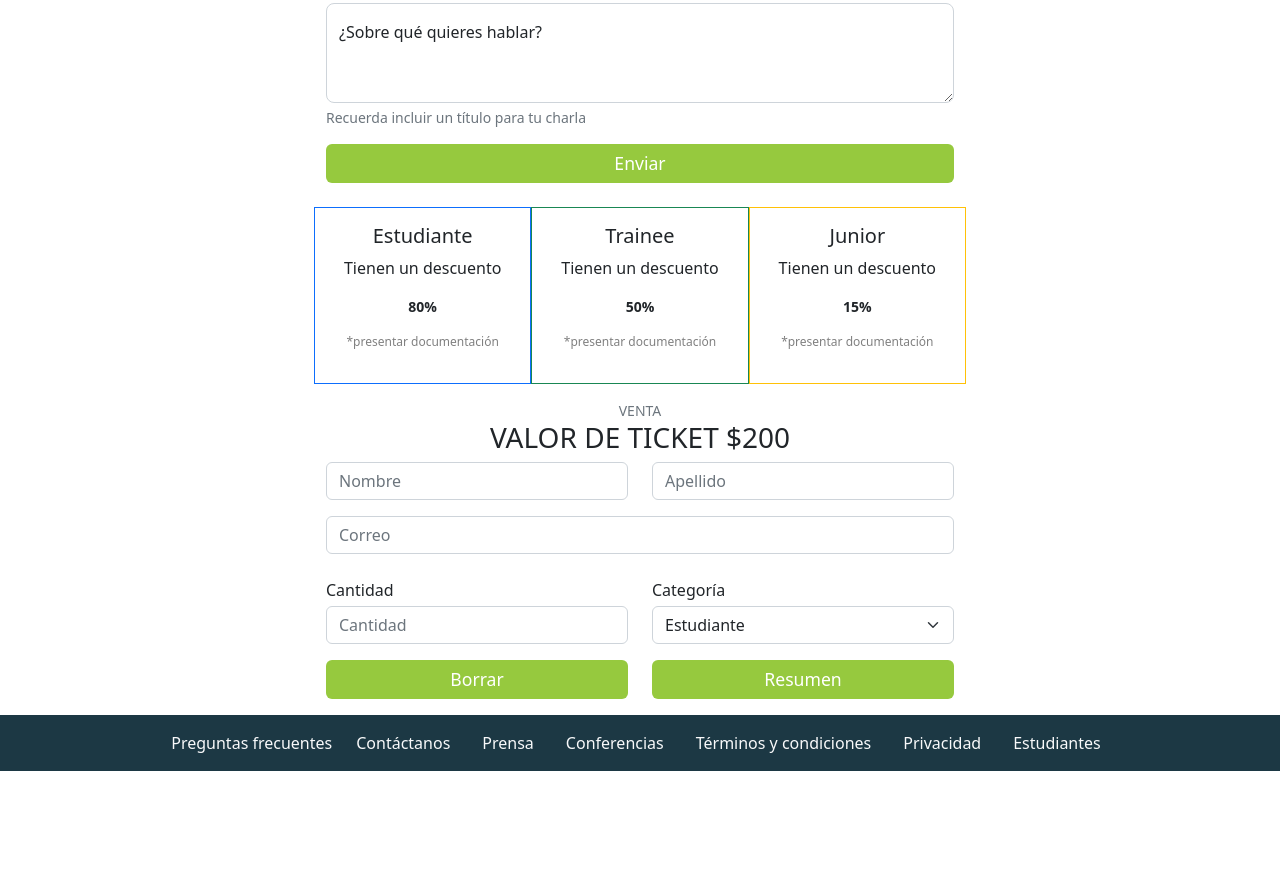
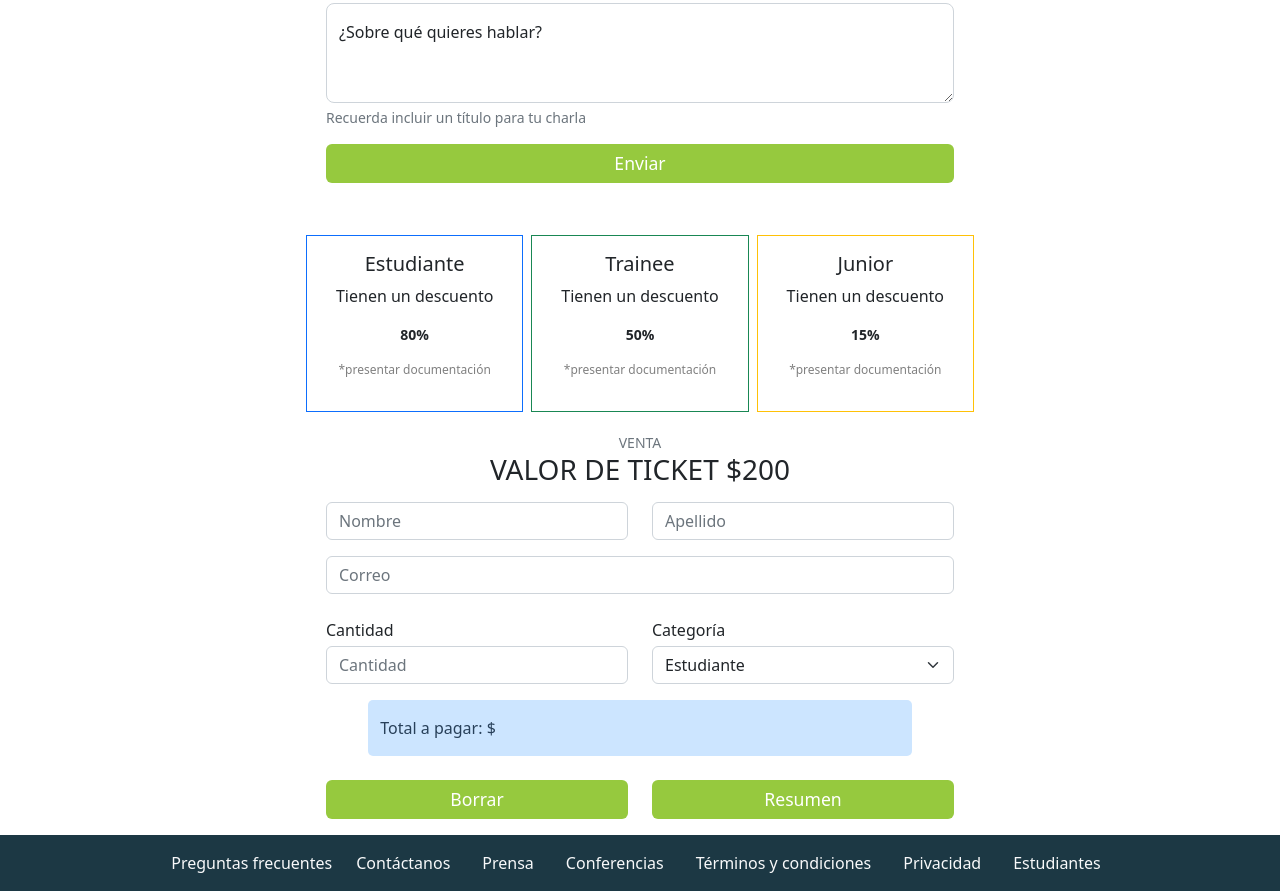
Before and after one commit to Asoriano02/cac-integrador-frontend-2022c2, a plain HTML site: page index.html in a window 1280 px wide. Shown: the part 2206-3097 px from the top of the page. Before the commit the page ends 2977 px from the top, so only its background shows below. Drawn offline with nearby package versions, Linux system fonts and the light colour scheme.

Commit message:
Terminada seccion Compra

```diff
--- a/css/estilo-personal.css
+++ b/css/estilo-personal.css
@@ -107,6 +107,13 @@ div.absolute {
     color: grey;
 }
 
+#boxPagar {
+    background-color: #CCE5FF;
+    color: #28405a;
+    border-radius: 5px;
+    box-sizing: border-box;
+}
+
 footer {
     background-color: #1C3844;
 }
--- a/index.html
+++ b/index.html
@@ -182,36 +182,30 @@
         </div>
     </section>
 
-    <section class="mt-4 mb-3" id="comprarTickets">
-        <div class="row justify-content-center mb-3 text-center">
-            <div class="col-2 border border-primary py-3" id="boxDescuento">
-                <div class="mx-2">
+    <section id="comprarTickets">
+            <div class="row justify-content-center text-center mt-5">
+                <div class="col-10 col-sm-4 col-lg-2 border border-primary py-3 m-1" id="boxDescuento">
                         <h5>Estudiante</h5>
                         <p>Tienen un descuento</p>
                         <p class="small" id="descuento">80%</p>
                         <p id="documentacion">*presentar documentación</p>
                 </div>
-            </div>
-            <div class="col-2 border border-success py-3" id="boxDescuento">
-                <div class="mx-2">
+                <div class="col-10 col-sm-4 col-lg-2 border border-success py-3 m-1" id="boxDescuento">
                         <h5>Trainee</h5>
                         <p>Tienen un descuento</p>
                         <p class="small" id="descuento">50%</p>
                         <p id="documentacion">*presentar documentación</p>
                 </div>
-            </div>
-            <div class="col-2 border border-warning py-3" id="boxDescuento">
-                <div class="mx-2">
+                <div class="col-10 col-sm-4 col-lg-2 border border-warning py-3 m-1" id="boxDescuento">
                         <h5>Junior</h5>
                         <p>Tienen un descuento</p>
                         <p class="small" id="descuento">15%</p>
                         <p id="documentacion">*presentar documentación</p>
                 </div>
             </div>
-        </div>
 
-        <p class="small text-center text-muted mb-0">VENTA</p>
-        <h3 class="text-center">VALOR DE TICKET $200</h3>
+            <p class="small text-center text-muted mt-3 mb-0">VENTA</p>
+            <h3 class="text-center mb-3">VALOR DE TICKET $200</h3>
             <div class="row justify-content-center mb-3">
                 <div class="col-5 col-sm-4 col-lg-3">
                     <input type="text" class="form-control" placeholder="Nombre">
@@ -239,6 +233,11 @@
                     </select>
                 </div>
             </div>
+            <div class="row justify-content-center">
+                <div class="col-9 col-sm-7 col-lg-5 mb-4 pt-3" id="boxPagar">
+                    <p>Total a pagar: $</p>
+                </div>
+            </div>
             <div class="row justify-content-center mb-3">
                 <div class="col-5 col-sm-4 col-lg-3">
                     <div class="d-grid">
@@ -251,6 +250,7 @@
                     </div>
                 </div>
             </div>
+
     </section>
 
     <footer class="navbar navbar-expand-md">
```
Lines whose indentation alone changed are shown as unchanged.
